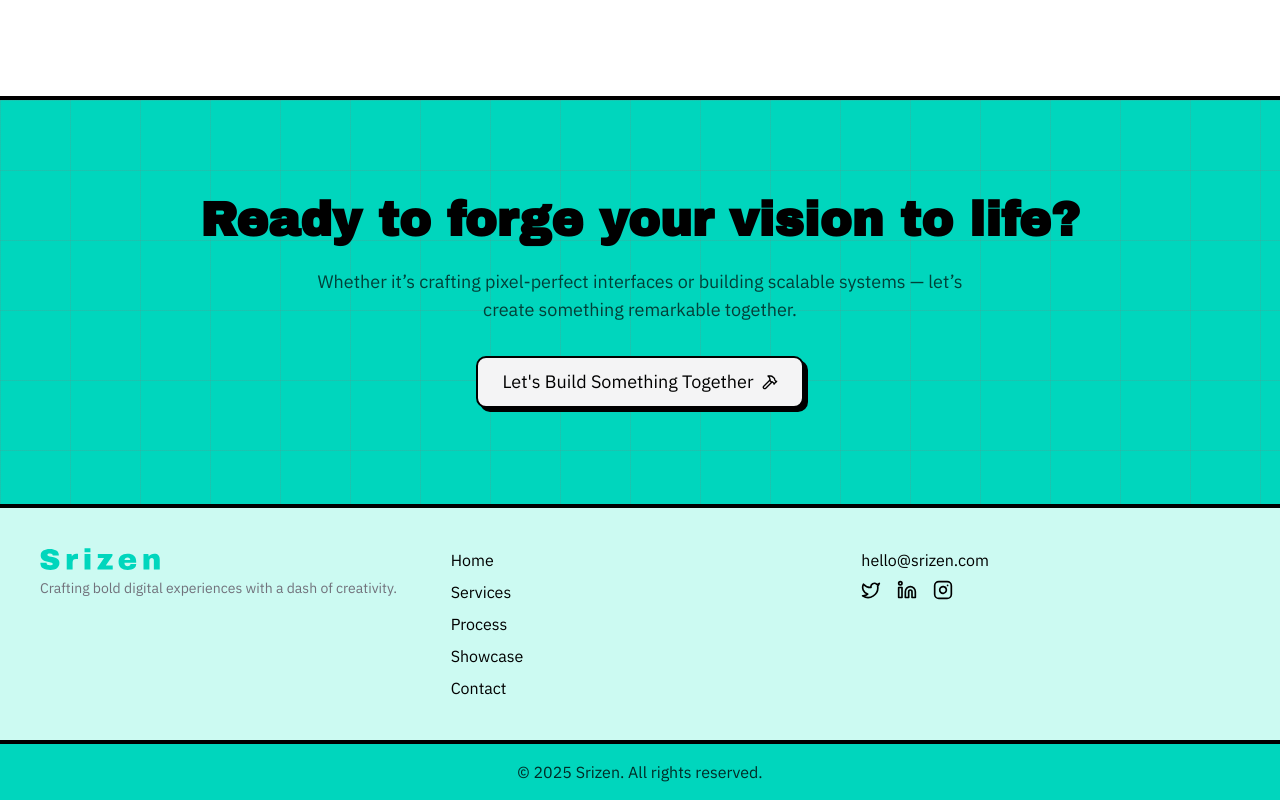
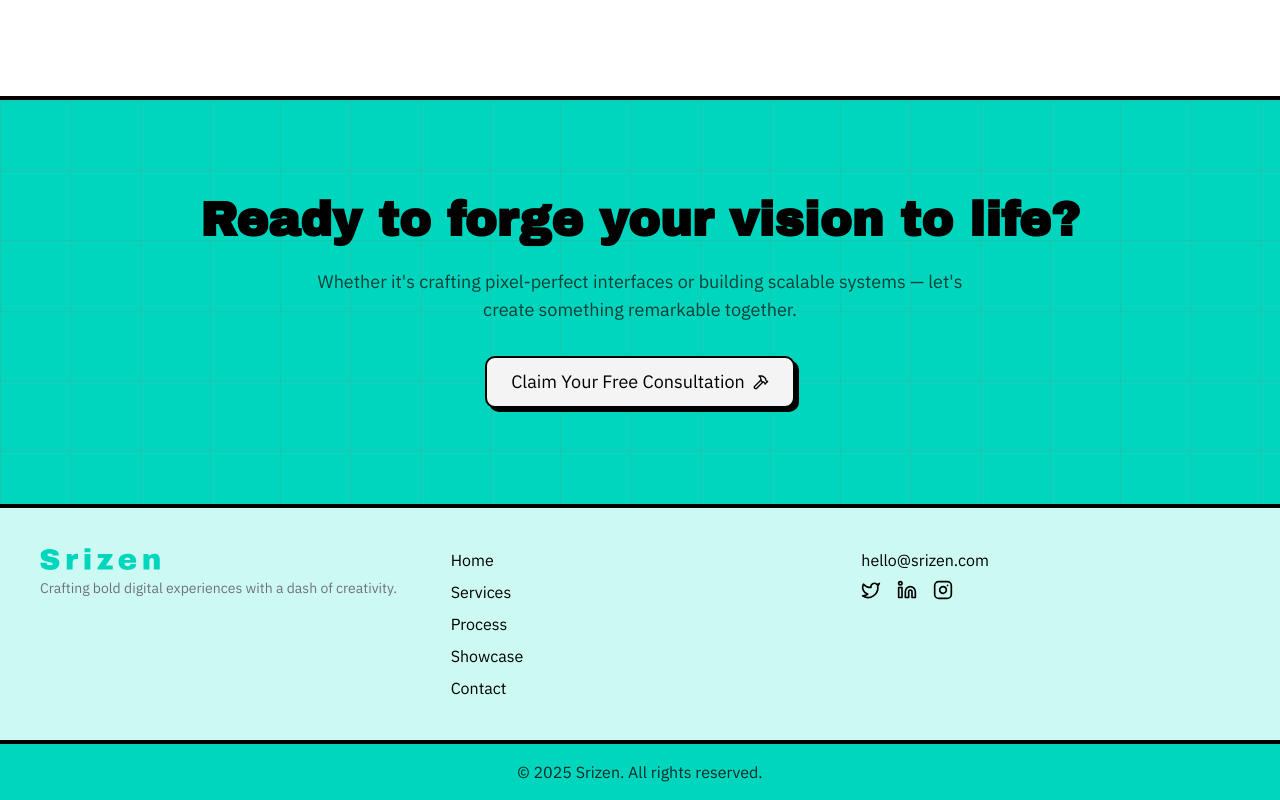
Before and after one commit to pranavsoni1101/srizen, a Next.js app: page /contact in a window 1280 px wide. Shown: the part 968-1768 px from the top of the page. Built offline with nearby package versions, Linux system fonts and the light colour scheme.

Commit message:
Updated CTA buttons to be linked to contact pages and calendly meeting links

```diff
--- a/app/about/page.tsx
+++ b/app/about/page.tsx
@@ -5,6 +5,7 @@ import { Code, Hammer, Paintbrush, Shield, Sparkles } from "lucide-react";
 import Image from "next/image";
 import { FlipWords } from "@/components/ui/flip-words";
 import type { Metadata } from "next";
+import Link from "next/link";
 
 export const metadata: Metadata = {
   title: "About Us",
@@ -140,9 +141,10 @@ const About = () => {
                 </p>
                 <p className="mt-4 text-base sm:text-lg text-foreground/80 leading-relaxed">
                   <span className="font-bold italic">Srizen</span> — inspired by
-                  the Sanskrit word <span className="font-bold">"Srijan"</span>, meaning creation & innovation —
-                  was born out of the belief that users deserve better. My
-                  mission is simple: design and build products where{" "}
+                  the Sanskrit word <span className="font-bold">"Srijan"</span>,
+                  meaning creation & innovation — was born out of the belief
+                  that users deserve better. My mission is simple: design and
+                  build products where{" "}
                   <span className="font-semibold underline">
                     end-user experience comes first
                   </span>
@@ -169,9 +171,10 @@ const About = () => {
             Ready to bring your vision to life?
           </h2>
           <p className="text-black/70 sm:text-lg max-w-2xl mx-auto mb-8">
-            Whether it’s crafting pixel-perfect interfaces or building scalable
-            systems — let’s create something remarkable together.
+            Whether it&apos;s crafting pixel-perfect interfaces or building scalable
+            systems — let&apos;s create something remarkable together.
           </p>
+          <Link href="/contact" passHref>
             <Button
               size="lg"
               className="text-lg p-6 flex items-center gap-2 mx-auto bg-secondary text-foreground"
@@ -179,6 +182,7 @@ const About = () => {
               Let&apos;s Build Something Together
               <Hammer className="h-8 w-8" />
             </Button>
+          </Link>
         </Container>
       </section>
     </>
--- a/app/contact/page.tsx
+++ b/app/contact/page.tsx
@@ -12,6 +12,7 @@ import {
   Twitter,
   Instagram,
 } from "lucide-react";
+import Link from "next/link";
 
 export const metadata: Metadata = {
   title: "Contact Us",
@@ -149,7 +150,6 @@ export default function Contact() {
                         Twitter
                       </a>
                     </div>
-
                   </CardContent>
                 </Card>
               </div>
@@ -164,16 +164,18 @@ export default function Contact() {
             Ready to forge your vision to life?
           </h2>
           <p className="text-black/70 sm:text-lg max-w-2xl mx-auto mb-8">
-            Whether it’s crafting pixel-perfect interfaces or building scalable
-            systems — let’s create something remarkable together.
+            Whether it&apos;s crafting pixel-perfect interfaces or building scalable
+            systems — let&apos;s create something remarkable together.
           </p>
+          <Link href="https://calendly.com/pranavsoni1101/30min" passHref>
             <Button
               size="lg"
               className="text-lg p-6 flex items-center gap-2 mx-auto bg-secondary text-foreground"
             >
-            Let&apos;s Build Something Together
+              Claim Your Free Consultation
               <Hammer className="h-8 w-8" />
             </Button>
+          </Link>
         </Container>
       </section>
     </>
--- a/app/page.tsx
+++ b/app/page.tsx
@@ -10,6 +10,7 @@ import TestimonialCard from "@/components/testimonial-card";
 import ContactForm from "@/components/contact-form";
 import { PointerHighlight } from "@/components/ui/pointer-highlight";
 import type { Metadata } from "next";
+import Link from "next/link";
 
 export const metadata: Metadata = {
   title: "Srizen – From Vision Through Srizen Into Reality",
@@ -184,14 +185,16 @@ const Home = () => {
               </h1>
               <p className="mt-6 text-base sm:text-lg md:text-xl text-foreground opacity-80 max-w-4xl mx-auto">
                 We design digital experiences where every interaction feels
-                seamless. From custom interfaces to powerful apps, Srizen
-                shapes products that captivate users and deliver impact
+                seamless. From custom interfaces to powerful apps, Srizen shapes
+                products that captivate users and deliver impact
               </p>
-              <GetInTouchButton
-                text="Design my Experience"
-                className="mt-4"
-                icon={<ArrowUpRight className="w-5 h-5" />}
-              />
+              <Link href="https://calendly.com/pranavsoni1101/30min" passHref>
+                <GetInTouchButton
+                  text="Design my Experience"
+                  className="mt-4"
+                  icon={<ArrowUpRight className="w-5 h-5" />}
+                />
+              </Link>
             </div>
           </section>
         </Container>
--- a/app/showcase/page.tsx
+++ b/app/showcase/page.tsx
@@ -2,6 +2,9 @@ import { Container } from "@/components/container";
 import { FlipWords } from "@/components/ui/flip-words";
 import type { Metadata } from "next";
 import ShowcaseClientCarousel from "@/components/showcase-client-carousel";
+import Link from "next/link";
+import { Button } from "@/components/ui/button";
+import { Hammer } from "lucide-react";
 
 export const metadata: Metadata = {
   title: "Showcase",
@@ -59,9 +62,31 @@ const Showcase = () => {
         <Container>
           <blockquote className="mt-6 mb-12 border-l-2 pl-6 italic mx-auto max-w-lg">
             Design, technology, and storytelling come together here. See how
-            we’ve shaped brands and built products that stand out
+            we&apos;ve shaped brands and built products that stand out
           </blockquote>
           <ShowcaseClientCarousel />
+        </Container>
+      </section>
+
+      {/* CTA Section */}
+      <section className="bag-grid bg-main text-main-foreground py-16 border-border border-t-4 ">
+        <Container className="text-center">
+          <h2 className="text-3xl sm:text-4xl md:text-5xl font-bold mb-6">
+            Ready to bring your vision to life?
+          </h2>
+          <p className="text-black/70 sm:text-lg max-w-2xl mx-auto mb-8">
+            Whether it&apos;s crafting pixel-perfect interfaces or building scalable
+            systems — let&apos;s create something remarkable together.
+          </p>
+          <Link href="/contact" passHref>
+            <Button
+              size="lg"
+              className="text-lg p-6 flex items-center gap-2 mx-auto bg-secondary text-foreground"
+            >
+              Let&apos;s Build Something Together
+              <Hammer className="h-8 w-8" />
+            </Button>
+          </Link>
         </Container>
       </section>
     </>
--- a/components/navbar.tsx
+++ b/components/navbar.tsx
@@ -145,11 +145,13 @@ export default function Navbar() {
           </NavigationMenuItem>
         </NavigationMenuList>
         <div>
-          <GetInTouchButton
-            text={"Schedule a Call"}
-            icon={<Calendar />}
-            className="mr-3"
-          />
+          <Link href="https://calendly.com/pranavsoni1101/30min" passHref>
+            <GetInTouchButton
+              text={"Schedule a Call"}
+              icon={<Calendar />}
+              className="mr-3"
+            />
+          </Link>
           <ThemeSwitcher />
         </div>
       </NavigationMenu>
```
Lines whose indentation alone changed are shown as unchanged.
